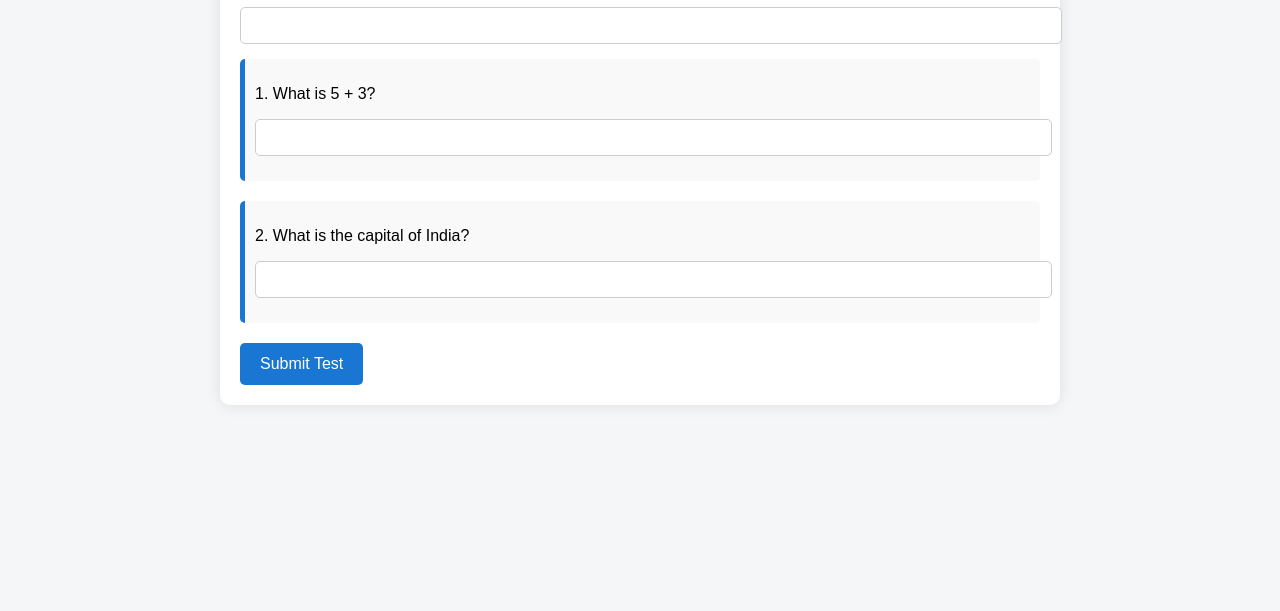
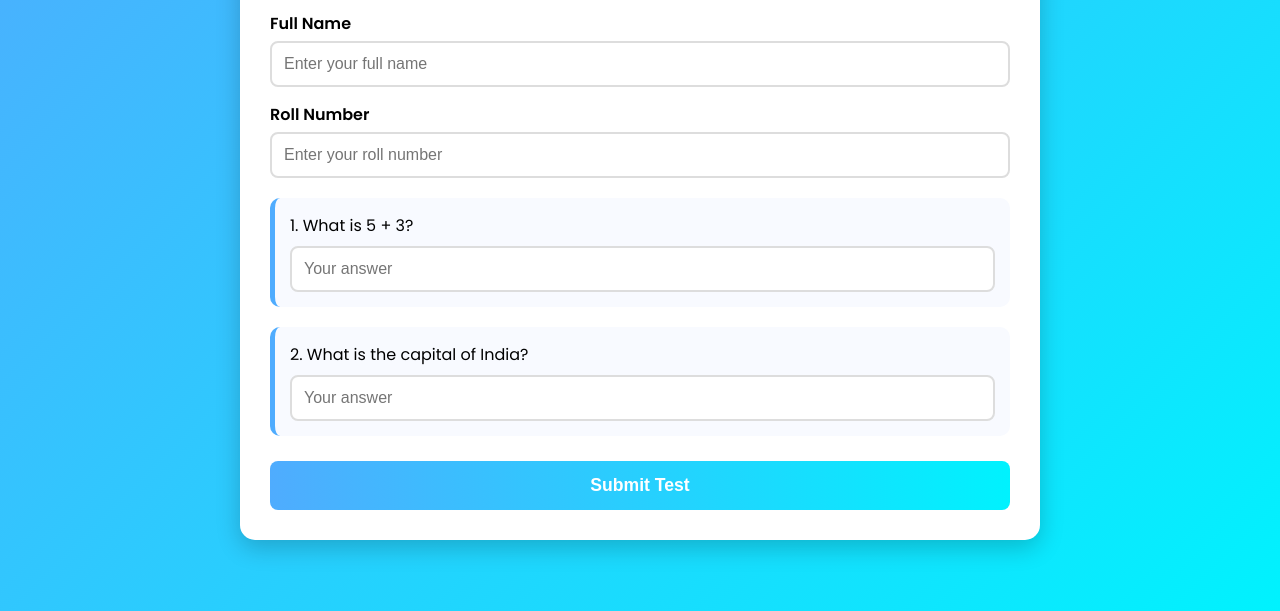
Before and after one commit to sandeep2409-gitch/CLASS-TEST, a plain HTML site: page index.html in a window 1280 px wide. Shown: the part 189-800 px from the top of the page. Drawn offline with Linux system fonts and the light colour scheme.

Commit message:
Update index.html

```diff
--- a/index.html
+++ b/index.html
@@ -1,62 +1,97 @@
 <!DOCTYPE html>
 <html lang="en">
 <head>
-  <meta charset="UTF-8">
-  <meta name="viewport" content="width=device-width, initial-scale=1.0">
+  <meta charset="UTF-8" />
+  <meta name="viewport" content="width=device-width, initial-scale=1.0"/>
   <title>Online Test</title>
   <style>
-    body {
-      font-family: Arial, sans-serif;
-      background: #f4f6f8;
+    /* ===== Google Font ===== */
+    @import url('https://fonts.googleapis.com/css2?family=Poppins:wght@400;600&display=swap');
+
+    * {
       margin: 0;
       padding: 0;
+      box-sizing: border-box;
+    }
+    body {
+      font-family: 'Poppins', sans-serif;
+      background: linear-gradient(135deg, #4facfe, #00f2fe);
+      display: flex;
+      justify-content: center;
+      align-items: center;
+      min-height: 100vh;
+      padding: 20px;
+    }
+    .container {
+      background: white;
+      width: 100%;
+      max-width: 800px;
+      border-radius: 15px;
+      padding: 30px;
+      box-shadow: 0px 8px 25px rgba(0,0,0,0.2);
+      animation: fadeIn 0.6s ease-in-out;
     }
     header {
-      background: #1976d2;
-      color: white;
-      padding: 15px;
       text-align: center;
-      font-size: 1.5em;
-      font-weight: bold;
+      margin-bottom: 25px;
     }
-    main {
-      max-width: 800px;
-      margin: auto;
-      background: white;
-      padding: 20px;
-      box-shadow: 0 0 15px rgba(0,0,0,0.1);
-      border-radius: 10px;
+    header h1 {
+      font-size: 2em;
+      font-weight: 600;
+      color: #333;
+    }
+    header p {
+      color: #666;
     }
     label {
-      font-weight: bold;
+      font-weight: 600;
       display: block;
-      margin: 10px 0 5px;
+      margin: 15px 0 5px;
     }
     input[type="text"], input[type="number"] {
       width: 100%;
-      padding: 10px;
-      margin-bottom: 15px;
-      border: 1px solid #ccc;
-      border-radius: 5px;
+      padding: 12px;
+      border: 2px solid #ddd;
+      border-radius: 8px;
+      outline: none;
+      font-size: 1em;
+      transition: 0.3s;
+    }
+    input:focus {
+      border-color: #4facfe;
+      box-shadow: 0 0 8px rgba(79, 172, 254, 0.4);
     }
     .question {
-      margin-bottom: 20px;
-      padding: 10px;
-      background: #f9f9f9;
-      border-left: 5px solid #1976d2;
-      border-radius: 5px;
+      margin-top: 20px;
+      background: #f8faff;
+      padding: 15px;
+      border-radius: 10px;
+      border-left: 5px solid #4facfe;
+      transition: 0.3s;
+    }
+    .question:hover {
+      background: #eef6ff;
+    }
+    .question p {
+      font-weight: 500;
+      margin-bottom: 8px;
     }
     button {
-      background: #1976d2;
+      width: 100%;
+      background: linear-gradient(90deg, #4facfe, #00f2fe);
       color: white;
-      padding: 12px 20px;
+      padding: 14px;
       border: none;
-      border-radius: 5px;
-      font-size: 1em;
+      border-radius: 8px;
+      font-size: 1.1em;
+      font-weight: 600;
+      margin-top: 25px;
       cursor: pointer;
+      transition: transform 0.2s ease-in-out;
     }
     button:hover {
-      background: #125ca1;
+      transform: scale(1.02);
+      background: linear-gradient(90deg, #00f2fe, #4facfe);
     }
     .result {
       display: none;
@@ -65,37 +100,48 @@
       background: #e8f5e9;
       border: 1px solid #4caf50;
       color: #2e7d32;
-      border-radius: 5px;
+      border-radius: 8px;
       font-weight: bold;
+      text-align: center;
+    }
+    @keyframes fadeIn {
+      from {opacity: 0; transform: translateY(20px);}
+      to {opacity: 1; transform: translateY(0);}
     }
   </style>
 </head>
 <body>
 
-<header>Online Test</header>
-<main>
+<div class="container">
+  <header>
+    <h1>📚 Online Test</h1>
+    <p>Answer the questions carefully and click Submit</p>
+  </header>
+
   <form id="testForm">
-    <label for="name">Full Name:</label>
-    <input type="text" id="name" required>
+    <label for="name">Full Name</label>
+    <input type="text" id="name" placeholder="Enter your full name" required>
 
-    <label for="rollNumber">Roll Number:</label>
-    <input type="text" id="rollNumber" required>
+    <label for="rollNumber">Roll Number</label>
+    <input type="text" id="rollNumber" placeholder="Enter your roll number" required>
 
     <div class="question">
       <p>1. What is 5 + 3?</p>
-      <input type="number" name="q1" required>
+      <input type="number" name="q1" placeholder="Your answer" required>
     </div>
+
     <div class="question">
       <p>2. What is the capital of India?</p>
-      <input type="text" name="q2" required>
+      <input type="text" name="q2" placeholder="Your answer" required>
     </div>
-    <!-- Add remaining questions here in same style -->
+
+    <!-- Add more questions here in same style -->
 
     <button type="submit">Submit Test</button>
   </form>
 
   <div class="result" id="resultBox"></div>
-</main>
+</div>
 
 <script>
 const scriptURL = "https://script.google.com/macros/s/AKfycbwU9EQdAJMAawYA6sT0egXJ60mk43cTaCC2iRisSnLJiCRXcoQYISqmtmnAijQsIgUeUQ/exec";
@@ -120,7 +166,6 @@ document.getElementById('testForm').addEventListener('submit', function(e) {
     }
   }
 
-  // Send only name, rollNumber, and total score to Google Sheets
   fetch(scriptURL, {
     method: 'POST',
     headers: { 'Content-Type': 'application/json' },
@@ -129,7 +174,7 @@ document.getElementById('testForm').addEventListener('submit', function(e) {
   .then(res => res.json())
   .then(() => {
     document.getElementById('resultBox').style.display = 'block';
-    document.getElementById('resultBox').textContent = `Thank you ${name}! Your score is ${score} / ${Object.keys(answers).length}`;
+    document.getElementById('resultBox').textContent = `✅ Thank you ${name}! Your score is ${score} / ${Object.keys(answers).length}`;
     document.getElementById('testForm').reset();
   })
   .catch(err => console.error('Error:', err));
```
